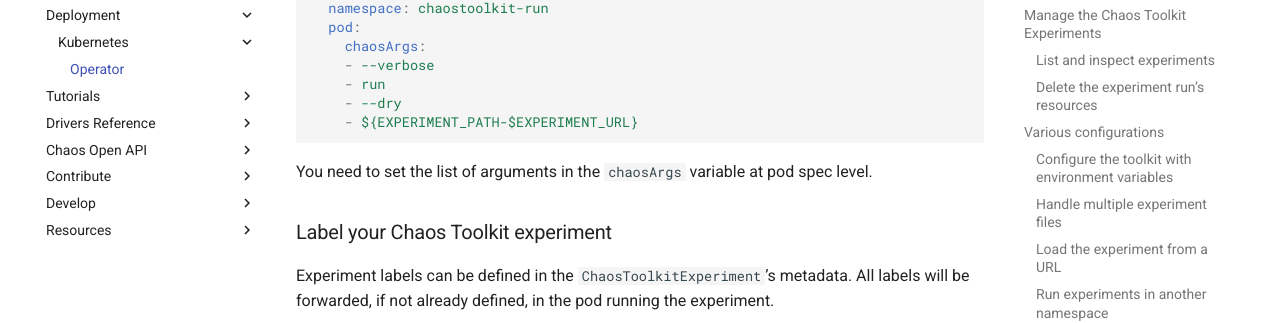
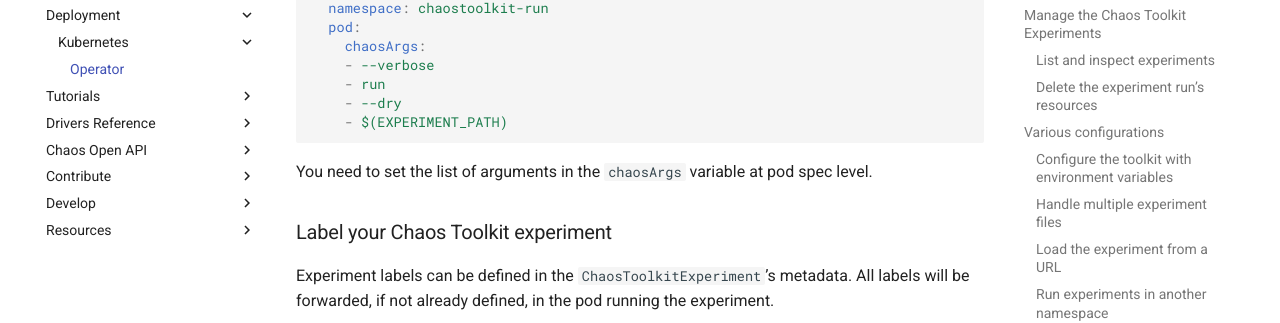
Before and after one commit to chaostoolkit/chaostoolkit-documentation, an MkDocs documentation site: the page built from sources/deployment/k8s/operator.md, in a window 1280 px wide and 900 px high, scrolled down 8896 px. Shown: the part 147-470 px from the top of the window. Built offline with MkDocs 1.6.1 and Material for MkDocs 9.7.7, drawn with Linux system fonts in a browser that asks for light colours; comment, search, counter and statistics services are not loaded.

````diff
--- a/sources/deployment/k8s/operator.md
+++ b/sources/deployment/k8s/operator.md
@@ -480,7 +480,7 @@ spec:
     - --verbose
     - run
     - --dry
-    - ${EXPERIMENT_PATH-$EXPERIMENT_URL}
+    - $(EXPERIMENT_PATH)
 ```
 
 You need to set the list of arguments in the `chaosArgs` variable at pod
````
